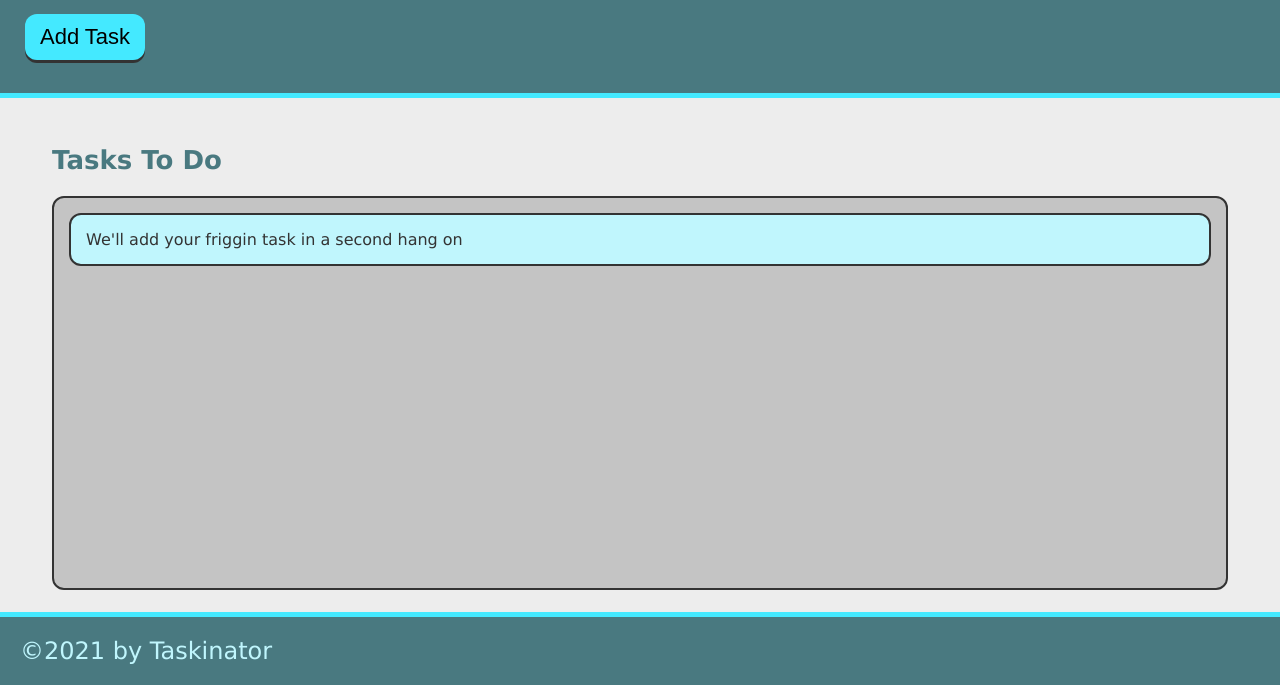
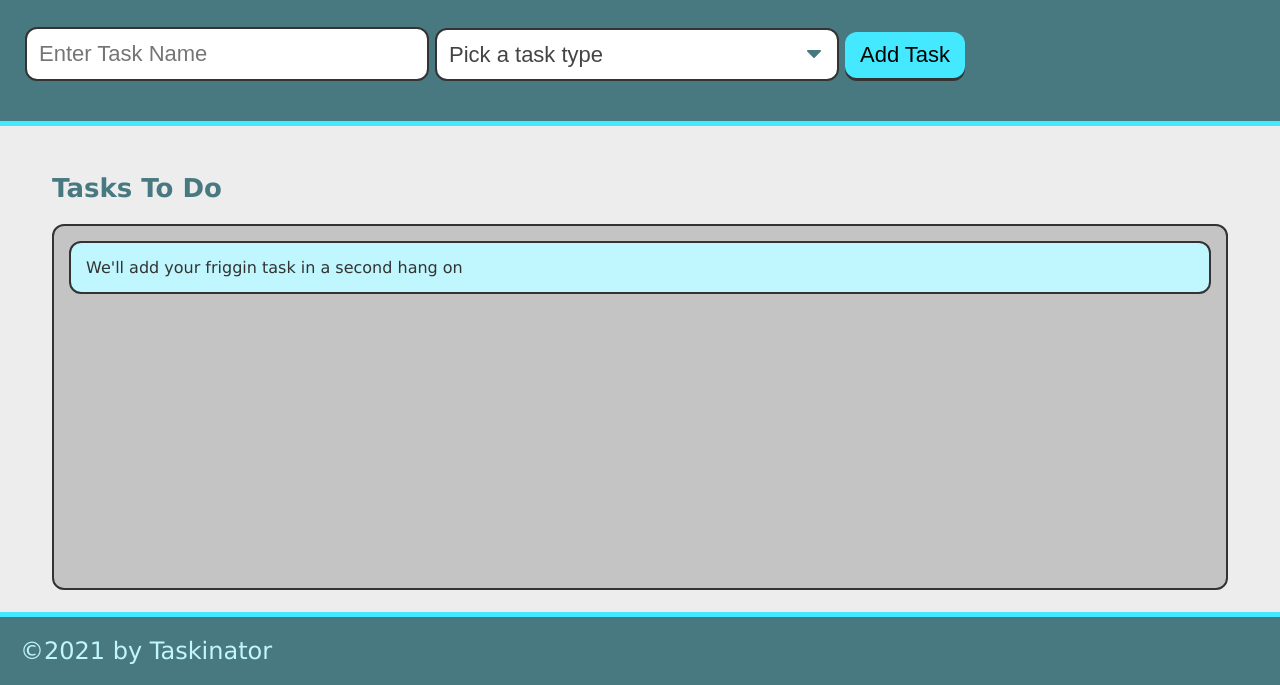
Before and after one commit to RynMrphy18/taskinator, a plain HTML site: page index.html in a window 1280 px wide. Shown: the part 115-800 px from the top of the page. Drawn offline with Linux system fonts and the light colour scheme.

Commit message:
made forms

```diff
--- a/index.html
+++ b/index.html
@@ -12,7 +12,25 @@
     <header>
         <h1 class="page-title">Taskinator</h1>
         <p>Click the button below to add a new task!</p>
-        <button class="btn" id="save-task">Add Task</button>
+
+        <form id="task-form">
+            <div class= "form-group">
+                <input type="text" name="task-name" placeholder="Enter Task Name" />
+            </div>
+
+            <div class= "form-group">
+                <select name="task-type" class="select-dropdown">
+                    <option "" disabled selected>Pick a task type</option>
+                    <option value= "Print">Print</option>
+                    <option value="Web">Web</option>
+                    <option value="Mobile">Mobile</option>
+                </select>
+            </div>
+
+            <div class="form-group">
+              <button class="btn" id="save-task" type= "submit">Add Task</button>
+            </div>
+        </form>
     </header>
 
     <main class="page-content">
```
